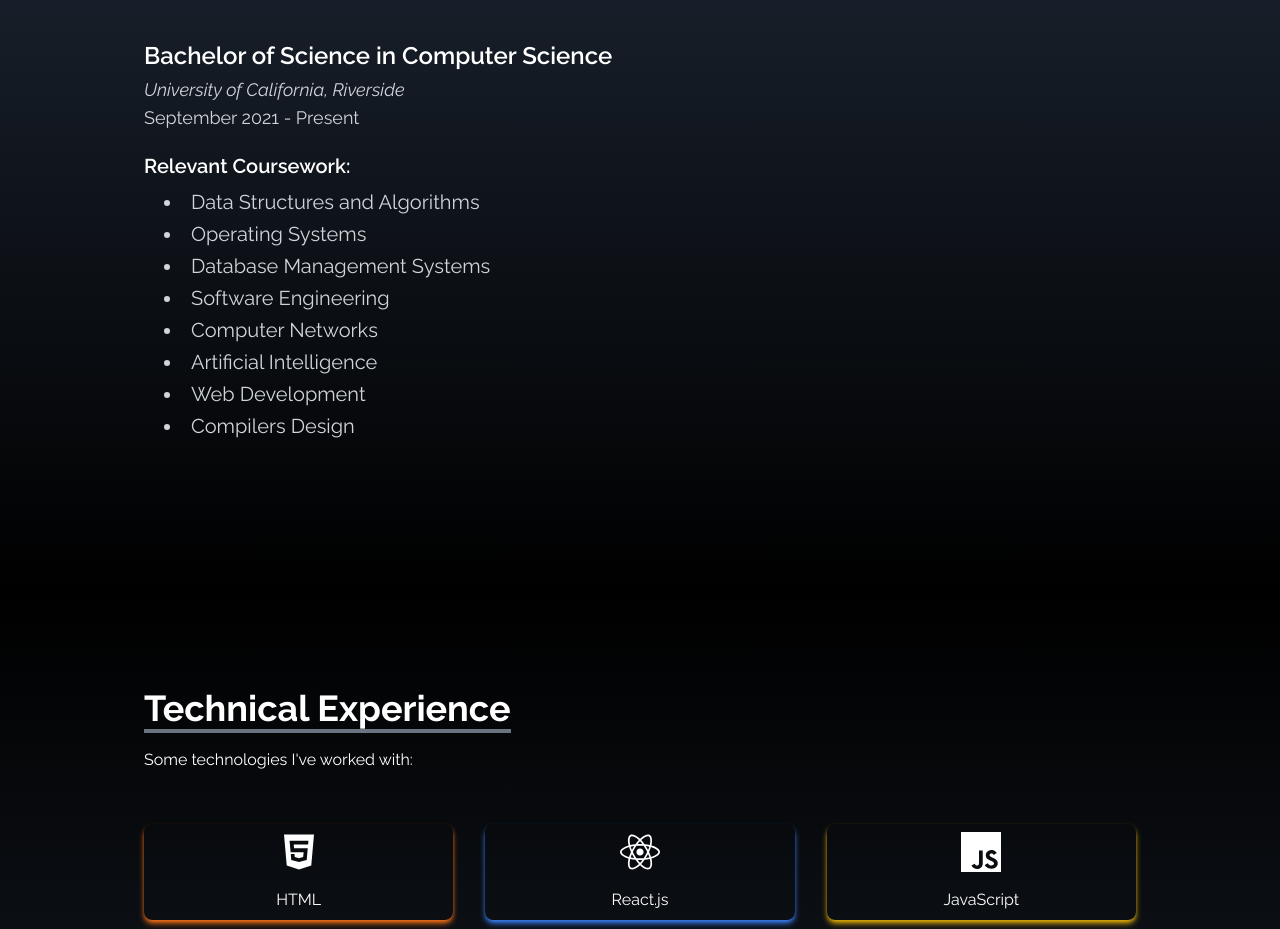
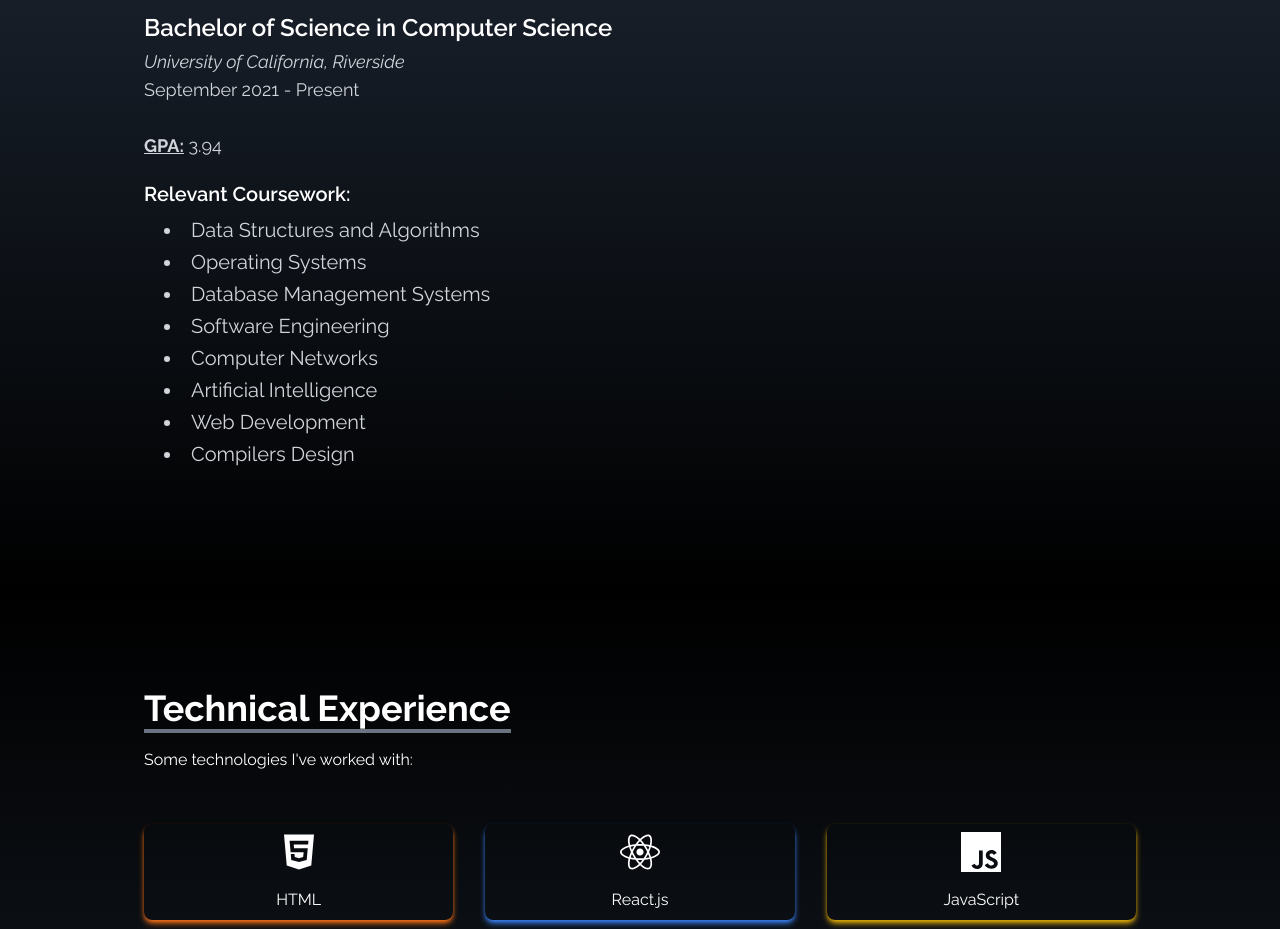
Before and after one commit to ntnkan089/portfolio, a React (Create React App) app: page / in a window 1280 px wide. Shown: the part 2660-3589 px from the top of the page. Built offline with nearby package versions, Linux system fonts and the light colour scheme.

Commit message:
final v .

```diff
--- a/src/components/Education.js
+++ b/src/components/Education.js
@@ -20,6 +20,8 @@ const Education = () => {
           <h3 className="text-2xl font-semibold mb-1">Bachelor of Science in Computer Science</h3>
           <p className="italic text-lg text-gray-300">University of California, Riverside</p>
           <p className="text-lg text-gray-300">September 2021 - Present</p>
+          <br />
+          <p className="text-lg text-gray-300"><strong className='underline'>GPA:</strong> 3.94</p>
 
           <div className="mt-5">
             <h4 className="text-xl font-semibold mb-2">Relevant Coursework:</h4>
```
